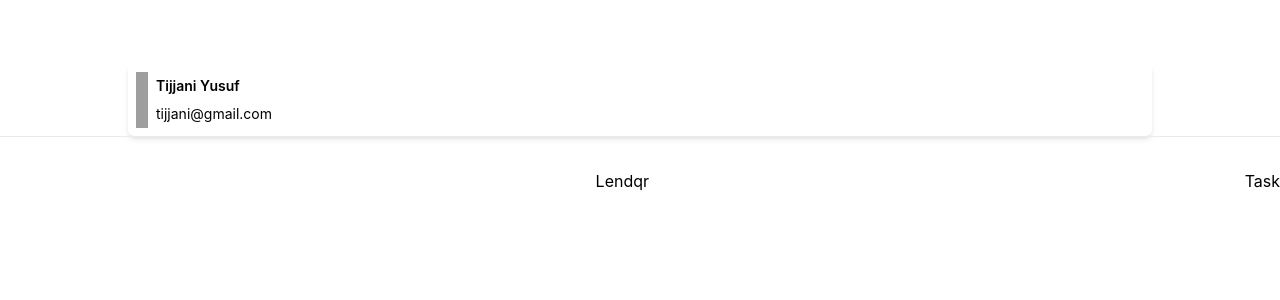
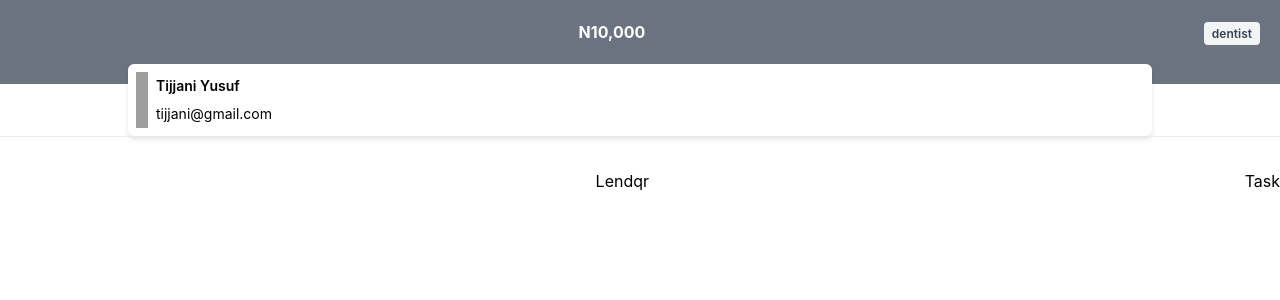
Before and after one commit to tijjvni/lendsqr, a Next.js app: page /wallet in a window 1280 px wide. Shown: the top 300 px of the page. Built offline with nearby package versions, Linux system fonts and the light colour scheme; grey boxes are pictures that could not be loaded.

Commit message:
testing tailwind classes

```diff
--- a/pages/wallet.js
+++ b/pages/wallet.js
@@ -14,7 +14,7 @@ export default function Home() {
 
 
 
-            <div className="flex w-full bg-primary p-5 pb-10 flex-row text-white">
+            <div className="flex w-full bg-gray-500 p-5 pb-10 flex-row text-white">
                 <div className="flex-initital">
                     <i className="fa fa-home"></i>
                 </div>
@@ -24,7 +24,7 @@ export default function Home() {
                     </span>
                 </div>
                 <div className="flex-initial">
-                    <span className="bg-primary-light text-primary-dark font-semibold text-xs px-2 py-1 rounded">dentist</span>
+                    <span className="bg-gray-100 text-gray-700 font-semibold text-xs px-2 py-1 rounded">dentist</span>
                 </div>
             </div>
 
```
